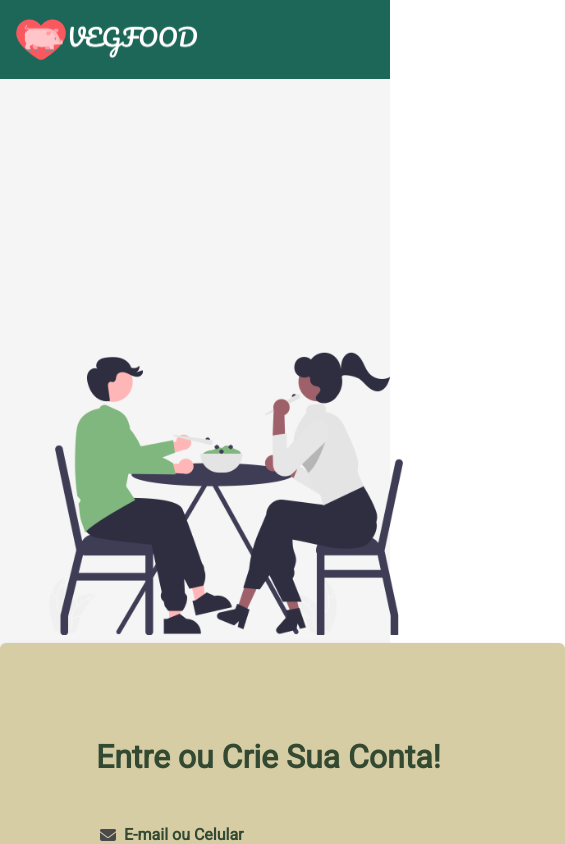
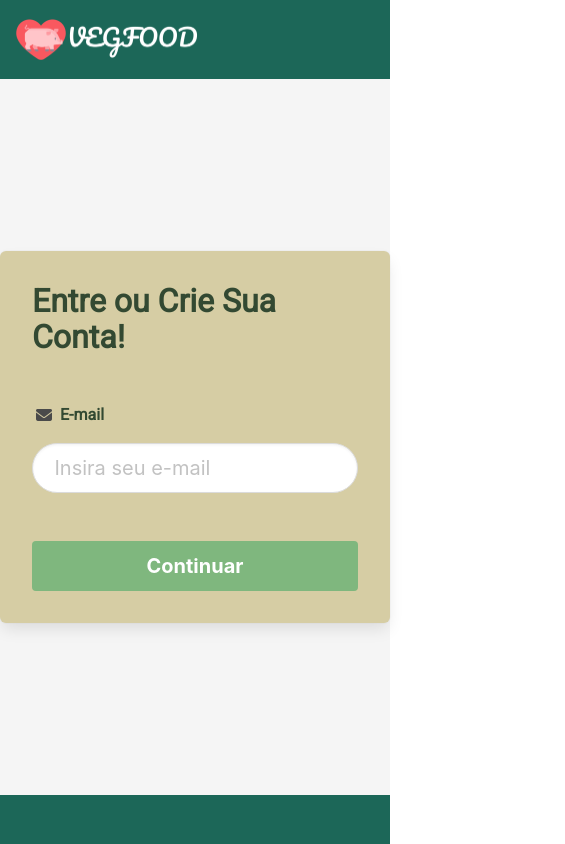
Before and after one commit to Tyago-Teoi/React-Vegfood, a React (Create React App) app: page /login in a window 390 px wide. Shown: the top 844 px of the page, 565 px wide, since content can reach past the window. Built offline with nearby package versions, Linux system fonts and the light colour scheme.

Commit message:
Improved resposiveness on login page

```diff
--- a/src/pages/Login/Login.css
+++ b/src/pages/Login/Login.css
@@ -1,6 +1,6 @@
 .vegfood-box {
   background-color: #d6cda4;
-  width: 565px;
+  max-width: 565px;
   padding: 6rem;
 }
 
@@ -18,10 +18,16 @@
 }
 
 .eating {
-  width: 458px;
-  height: 368px;
+  max-width: 550px;
+  /* height: 368px; */
 }
 
 .veg-green{
   color: #334932;
 }
+
+@media (max-width: 768px) {
+  .vegfood-box {
+    padding: 2rem;
+  }
+}
--- a/src/pages/Login/Login.js
+++ b/src/pages/Login/Login.js
@@ -12,7 +12,7 @@ function Login(props) {
         handleLocaleChange={props.handleLocaleChange}
       ></NavBar>
       <div className="columns login-section is-vcentered is-centered">
-        <div className="column">
+        <div className="column is-hidden-mobile">
           <figure class="eating mx-auto">
             <img
               src={eating}
@@ -28,9 +28,9 @@ function Login(props) {
                 <span class="icon">
                   <i class="fa-solid fa-envelope"></i>
                 </span>
-                <label className="label veg-green">E-mail ou Celular</label>
+                <label className="label veg-green">E-mail</label>
               </span>
-              <input class="input is-rounded is-medium" type="text"></input>
+              <input class="input is-rounded is-medium" type="text" placeholder="Insira seu e-mail"></input>
             </div>
             <button
               class="button is-fullwidth is-primary is-medium"
```
Also changed, not shown: src/pages/Login/eating.png.
